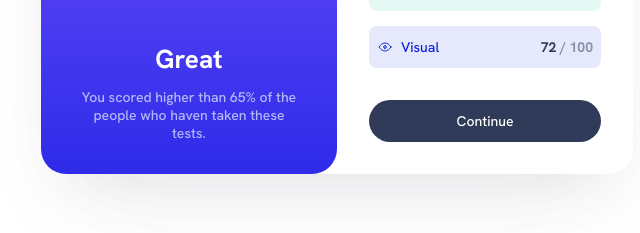
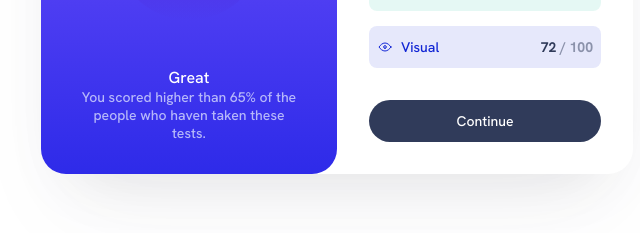
Before and after one commit to AlDeveci/FME---Results-summary-component, a plain HTML site: page index.html in a window 1280 px wide. Shown: the part 429-662 px from the top of the page, without its empty margins (303-943 px from the left). Drawn offline with Linux system fonts and the light colour scheme.

Commit message:
Update index.html

```diff
--- a/index.html
+++ b/index.html
@@ -14,7 +14,7 @@
           <h1 id="title-left">Your Result</h1>
           <div id="total-points"><p id="score-of"><span id="score" class="ext-bold big">76</span><br>of 100</p></div>
           <div id="left-lower">
-            <h3>Great</h3>
+            <p id="message-heading">Great</p>
             <p id="message" class="font-size-14">You scored higher than 65% of the people who haven taken these tests.</p>
           </div>
         </div>
```
